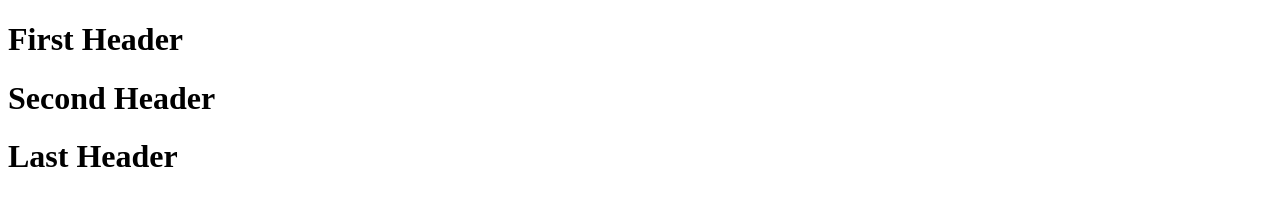
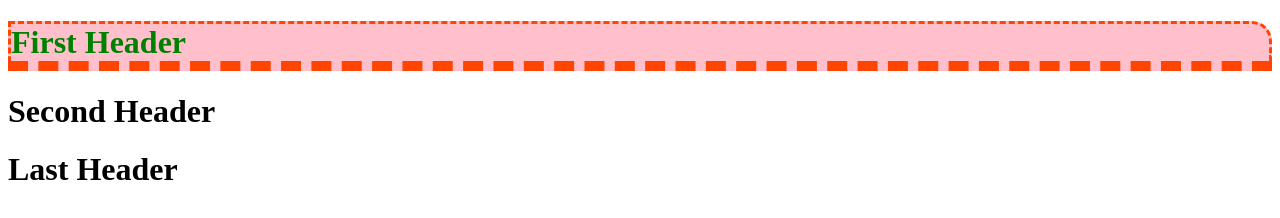
Before and after one commit to heyt0pe/devlearn, a plain HTML site: page cssstyling.html in a window 1280 px wide. Drawn offline with Linux system fonts and the light colour scheme.

Commit message:
css and js styling

```diff
--- a/cssstyling.html
+++ b/cssstyling.html
@@ -18,8 +18,26 @@
     <h1 class='header'>Second Header</h1>
     <h1>Last Header</h1>
 
+    <style>
+        /* #main-header{
+            color: green;
+            border: blue double 3px;
+            background: pink;
+            border-color: orangered;
+            border-style: dashed;
+            border-width: 5px;
+            border-top-right-radius: 20px;
+        } */
+    </style>
+
+
     <script>
-
+        const mainHeader = document.getElementById('main-header');
+        mainHeader.style.color = 'green';
+        mainHeader.style.border = '3px dashed orangered';
+        mainHeader.style.background = 'pink';
+        mainHeader.style.borderTopRightRadius = '20px';
+        mainHeader.style.borderBottomWidth = '10px';
     </script>
 
 </body>
```
